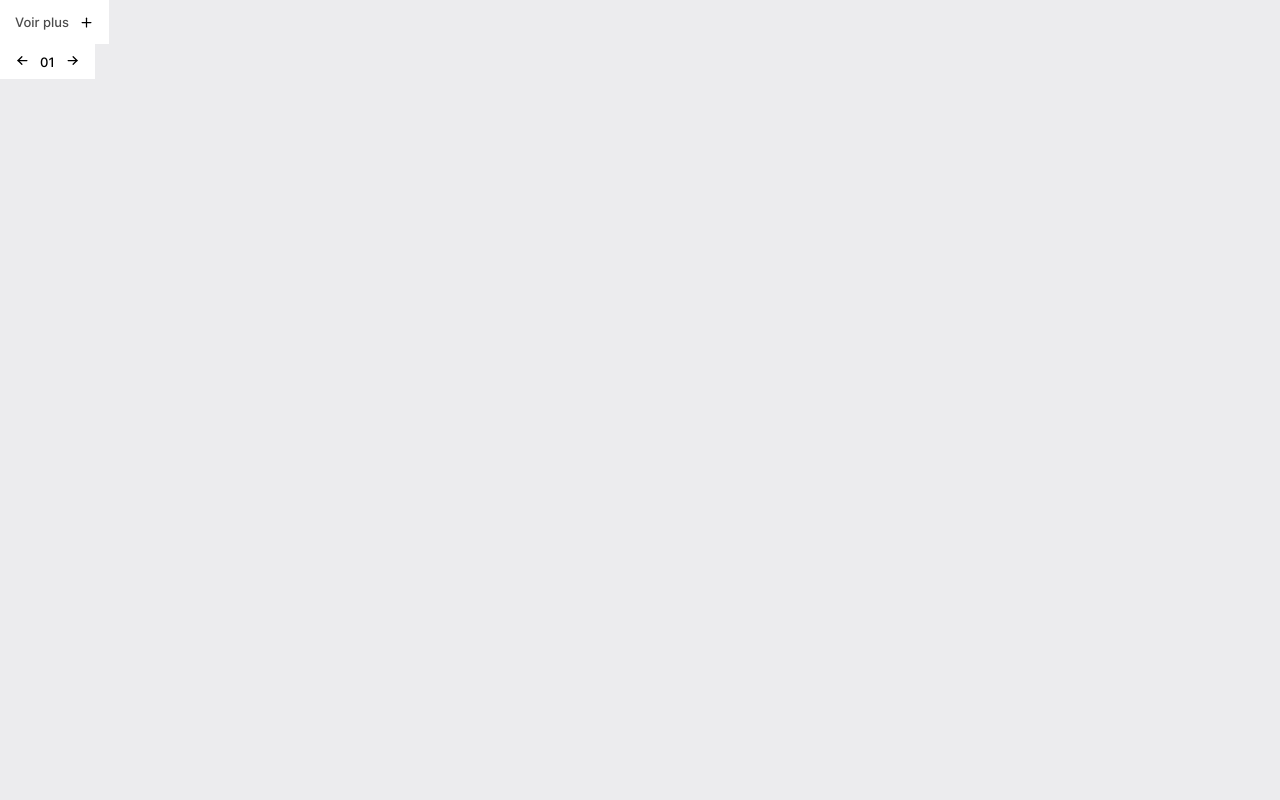
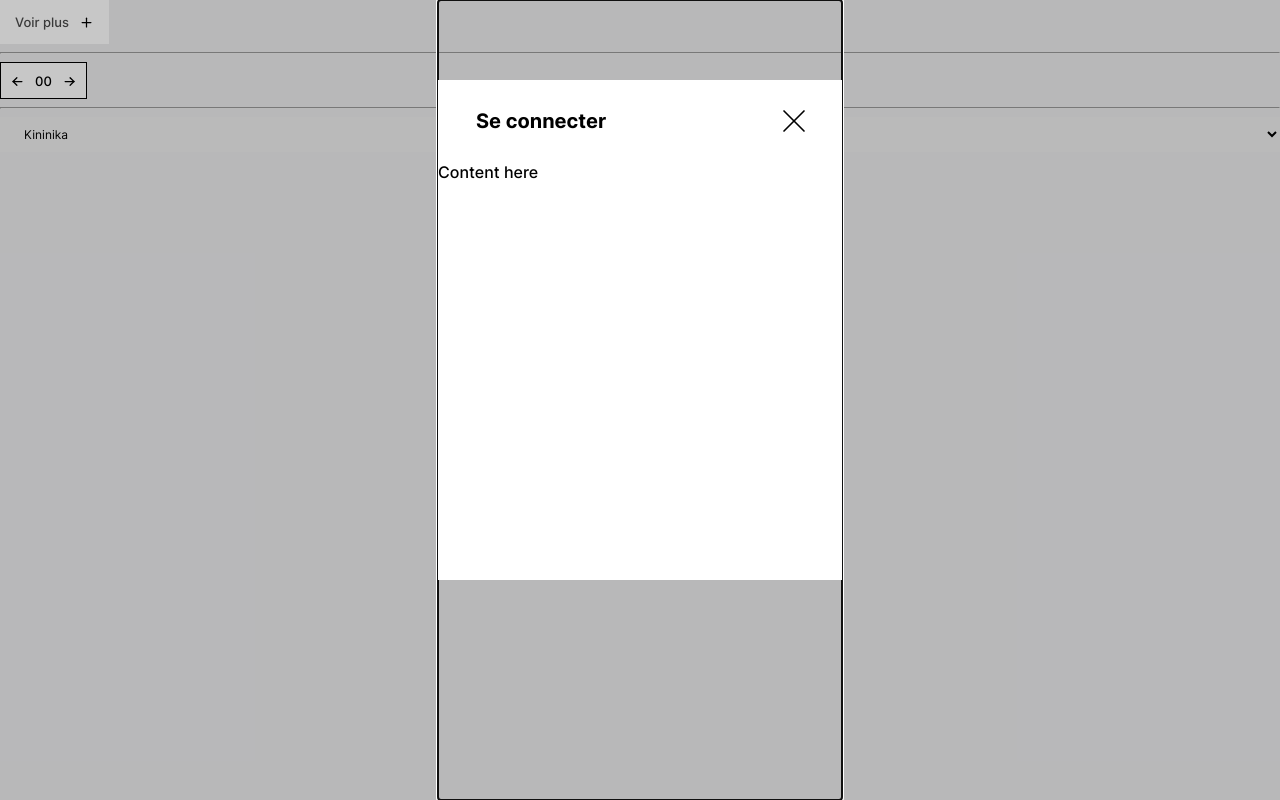
Before and after one commit to aveo-git/gratiot-piliere, a React (Create React App) app in the folder client/: page / in a window 1280 px wide. Both pictures are taken after a click on the element "Voir plus". Built offline with nearby package versions, Linux system fonts and the light colour scheme.

Commit message:
Add: modal component

```diff
--- a/client/src/App/App.js
+++ b/client/src/App/App.js
@@ -1,12 +1,42 @@
-import React from 'react'
+import React, { useState } from 'react'
 import Button from '../components/Button'
 import ButtonOrderCount from '../components/ButtonOrderCount'
+import Input from '../components/Input'
+import ModalComp from '../components/Modal'
+import { padWithLeadingZeros } from '../components/utils'
 
 const App = () => {
+
+  const [count, setCount] = useState(0)
+  const [open, setOpen] =  useState(false)
+
+  const _handleMinus = () => {
+    if(count <= 0) setCount(0)
+    else setCount(count - 1)
+  }
+
+  const _handlePlus = () => {
+    setCount(count + 1)
+  }
+
+  const _openModal = () => {
+    setOpen(true)
+  }
+
+  const _closeModal = () => {
+    setOpen(false)
+  }
+
   return (
     <div>
-      <Button/>
-      <ButtonOrderCount/>
+      <Button onClick={_openModal}/>
+      <hr />
+      <ButtonOrderCount text={padWithLeadingZeros(count)} variant='primary' handleMinus={_handleMinus} handlePlus={_handlePlus} />
+      <hr />
+      <Input/>
+      <ModalComp open={open} closeModal={_closeModal} title='Se connecter' closeOnOverlay>
+        Content here
+      </ModalComp>
     </div>
   )
 }
--- a/client/src/components/Button.js
+++ b/client/src/components/Button.js
@@ -47,7 +47,7 @@ const useStyles = createUseStyles(theme => ({
 }));
 
 const Button = props => {
-    const { textLabel = 'Voir plus', variant = 'default', size = 'medium', icon = <IconPlus/>, defaultIconPosition = true } = props;
+    const { textLabel = 'Voir plus', variant = 'default', size = 'medium', icon = <IconPlus/>, defaultIconPosition = true, onClick } = props;
     const classes = useStyles({icon, variant, size, defaultIconPosition})
     let classForVariant;
     switch(variant) {
@@ -62,7 +62,7 @@ const Button = props => {
     }
 
   return (
-    <div className={classeNames(classes.root, classForVariant, classes.defaulticonPosition)}>
+    <div className={classeNames(classes.root, classForVariant, classes.defaulticonPosition)} onClick={onClick}>
       <span className={classes.textLabel}>{textLabel}</span>
       <span className={classes.icon}>{icon}</span>
     </div>
--- a/client/src/components/ButtonOrderCount.js
+++ b/client/src/components/ButtonOrderCount.js
@@ -7,8 +7,8 @@ const useStyles = createUseStyles(theme => ({
 	root: {
 		fontFamily: 'Inter-Medium',
         fontSize: 13,
-        padding: '0px 15px',
-        width: 'fit-content',
+        width: 85,
+		justifyContent: 'center',
         height: ({size}) => size === 'medium' ? 44 : 35,
         display: 'flex',
         alignItems: 'center',
@@ -32,12 +32,14 @@ const useStyles = createUseStyles(theme => ({
 		margin: '0 10px'
 	},
 	icon: {
-		cursor: 'pointer'
+		cursor: 'pointer',
+		position: 'relative',
+		top: 2
 	}
 }));
 
 const ButtonOrderCount = props => {
-    const { text = '01', variant = 'default', size = 'small', iconLeft = <IconArrowLeft/>, iconRight = <IconArrowRight/> } = props;
+    const { text, variant = 'default', size = 'small', iconLeft = <IconArrowLeft/>, iconRight = <IconArrowRight/>, handleMinus, handlePlus } = props;
 	const classes = useStyles({text, size })
 	let classForVariant;
     switch(variant) {
@@ -53,9 +55,9 @@ const ButtonOrderCount = props => {
 
 	return (
 		<div className={classNames(classes.root, classForVariant)}>
-      		<span className={classes.icon}>{iconLeft}</span>
+      		<span className={classes.icon} onClick={handleMinus}>{iconLeft}</span>
 			<span className={classes.textLabel}>{text}</span>
-      		<span className={classes.icon}>{iconRight}</span>
+      		<span className={classes.icon} onClick={handlePlus}>{iconRight}</span>
 		</div>
 	)
 }
--- /dev/null
+++ b/client/src/components/Input.js
@@ -0,0 +1,41 @@
+import React from 'react'
+import { createUseStyles } from 'react-jss';
+
+const useStyles = createUseStyles(theme => ({
+	root: {
+        width: 255
+	},
+    input: {
+        height: 35,
+        border: 'none',
+        padding: '0 20px',
+        fontFamily: 'Inter-Regular',
+        fontSize: 12,
+        width: '100%',
+        '&:focus': {
+            outline: 'none'
+        }
+    }
+}));
+
+const Input = props => {
+    const { placeholder = 'Entrer votre texte', type = 'select', contentOptions = fakeData } = props;
+    const classes = useStyles();
+    if(type === 'select') {
+        return <select name="select"  className={classes.input}>
+            {contentOptions.map(item => <option>{item.lastName}</option>)}
+        </select>
+    }
+    return (
+        <div className={classes.root}>
+            <input className={classes.input} placeholder={placeholder} type={type} />
+        </div>
+    )
+}
+
+export default Input
+
+export const fakeData = [
+    {firstName: 'Rasoa', lastName: 'Kininika', age: 50},
+    {firstName: 'Benja', lastName: 'Nirina', age: 45},
+]
--- /dev/null
+++ b/client/src/components/Modal.js
@@ -0,0 +1,102 @@
+import React, { useState } from 'react'
+import Modal from 'react-modal'
+import { AnimatePresence, motion } from 'framer-motion';
+import { createUseStyles } from 'react-jss';
+import { IconArrowLeft, IconX } from '@tabler/icons-react';
+import { containerVariants } from './utils';
+
+const useStyles = createUseStyles(theme => ({
+	overlay: {
+        position: 'fixed',
+        inset: 0,
+        backgroundColor: 'rgb(0 0 0 / 22%)',
+        display: 'flex',
+        justifyContent: 'center'
+    },
+    root: {
+        backgroundColor: 'transparent',
+	},
+    content: {
+		fontFamily: 'Inter-Medium',
+        width: 404,
+        minHeight: 500,
+        height: 500,
+        marginTop: '5rem',
+        backgroundColor: '#FFFFFF'
+    },
+    header: {
+        display: 'flex',
+        justifyContent: 'space-between',
+        padding: '21px 28px',
+        '& h2': {
+            margin: '0 0 0 10px'
+        }
+    },
+    leftHeader: {
+        display: 'flex',
+        alignItems: 'center',
+        fontFamily: 'Inter-Bold',
+        '& svg': {
+            cursor: 'pointer',
+            width: 40,
+            height: 40,
+            strokeWidth: 1,
+        }
+    },
+    closeIcon: {
+        cursor: 'pointer',
+        display: 'flex',
+        width: 40,
+        height: 40,
+        strokeWidth: 1,
+    },
+    title: {
+        fontSize: 20,
+    }
+}));
+
+const ModalComp = props => {
+    const { open, title, closeModal, children, closeOnOverlay = false, direction = 'top', backIcon = false } = props;
+    const classes = useStyles();
+
+    const _closeModal = () => {
+        closeModal && closeModal()
+    }
+
+    const usedContainerVariants = containerVariants[direction];
+
+    return (
+        <AnimatePresence>
+                <Modal
+                    isOpen={open}
+                    onRequestClose={closeOnOverlay && _closeModal}
+                    contentLabel="Example Modal"
+                    overlayClassName={classes.overlay}
+                    className={classes.root}
+                >
+                    <motion.div
+                        initial="hidden"
+                        animate="visible"
+                        exit="hidden"
+                        transition={{ duration: 0.3, ease: "easeInOut"}}
+                        variants={usedContainerVariants}
+                    >
+                        <div className={classes.content}>
+                            <div className={classes.header}>
+                                <div className={classes.leftHeader}>
+                                    {backIcon && <IconArrowLeft/>}
+                                    <h2 className={classes.title}>{title}</h2>
+                                </div>
+                                <IconX className={classes.closeIcon} onClick={_closeModal}/>
+                            </div>
+                            <div>
+                                {children}
+                            </div>
+                        </div>
+                    </motion.div>
+                </Modal>
+        </AnimatePresence>
+    )
+}
+
+export default ModalComp
--- a/client/src/components/utils.js
+++ b/client/src/components/utils.js
@@ -0,0 +1,22 @@
+export const padWithLeadingZeros = number => {
+    return String(number).padStart(2, '0');
+}
+
+export const containerVariants = {
+    top: { // animation is from bottom to top
+        hidden: { opacity: 0, transform: 'translateY(50%)'},
+        visible: { opacity: 1, transform:'translateY(0px)'}
+    },
+    bottom: { // animation is from top to bottom
+        hidden: { opacity: 0, transform:'translateY(-50%)'},
+        visible: { opacity: 1, transform:'translateY(0px)'}
+    },
+    left: { // animation is from right to left
+        hidden: { opacity: 0, transform:'translateX(50%)'},
+        visible: { opacity: 1, transform:'translateX(0px)'}
+    },
+    right: { // animation is from left to right
+        hidden: { opacity: 0, transform:'translateX(-50%)'},
+        visible: { opacity: 1, transform:'translateX(0px)'}
+    }
+};
```
